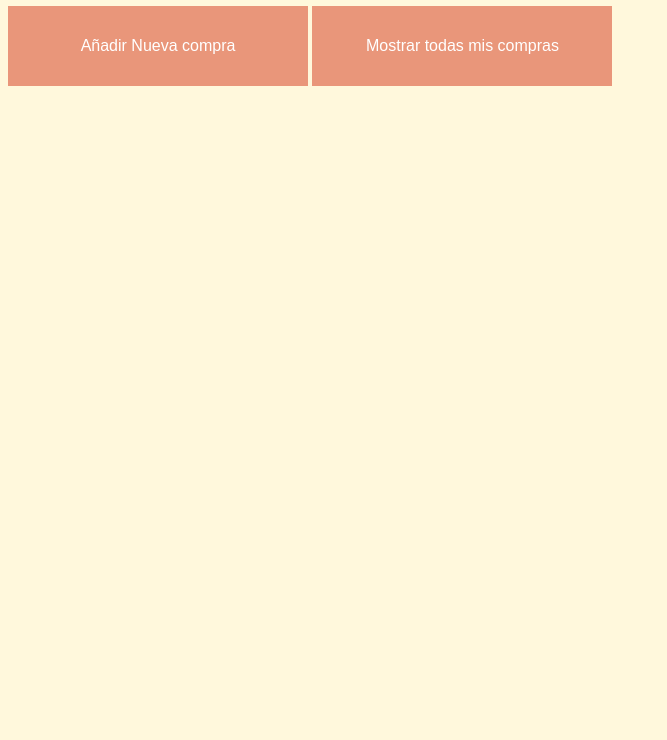
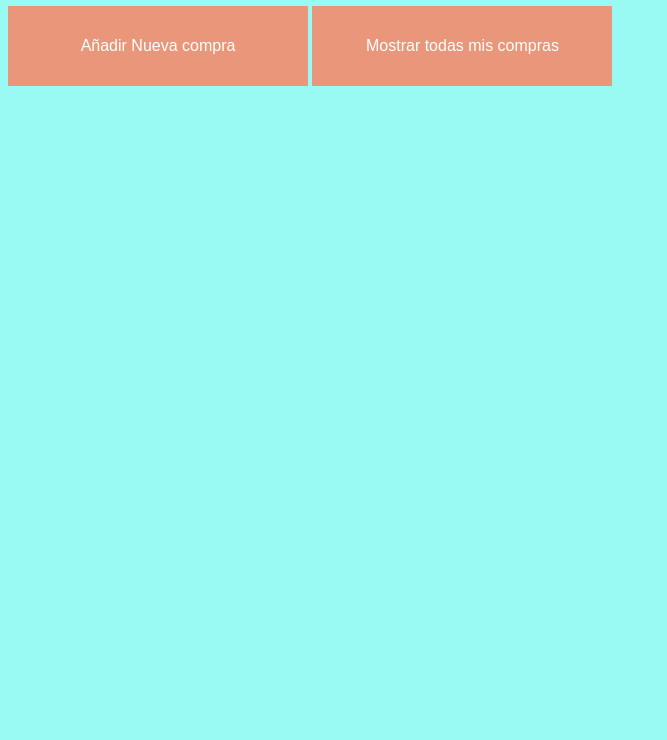
Before and after one commit to amalakamala/ejercicioDebug, a plain HTML site: page index.html in a window 1280 px wide. Shown: the part 60-800 px from the top of the page, without its empty margins (0-667 px from the left). Drawn offline with Linux system fonts and the light colour scheme.

Commit message:
cambio colores

```diff
--- a/css/main.css
+++ b/css/main.css
@@ -4,7 +4,7 @@
   font-weight: lighter;
 }
 body {
-  background-color: Cornsilk;
+  background-color: #99FAF4;
   color: Grey;
 }
 button {
```
Also changed, not shown: commits.txt (added).
